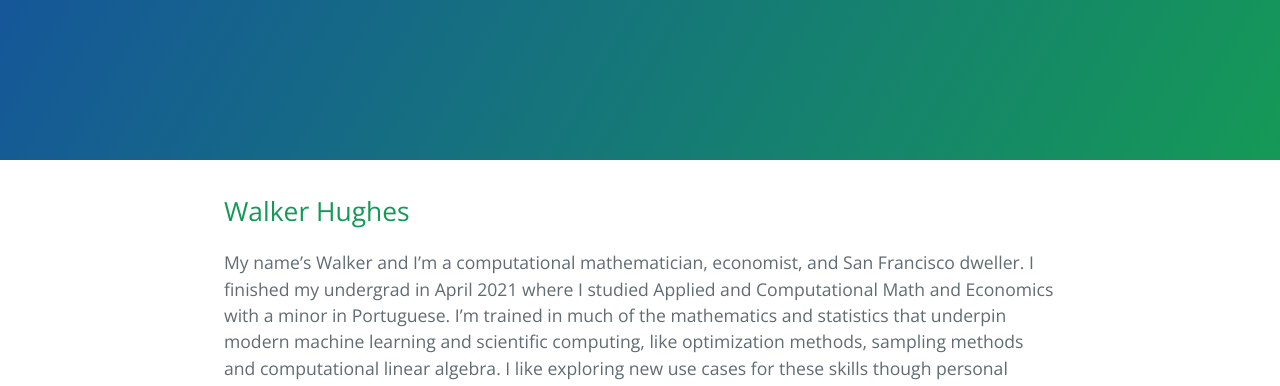
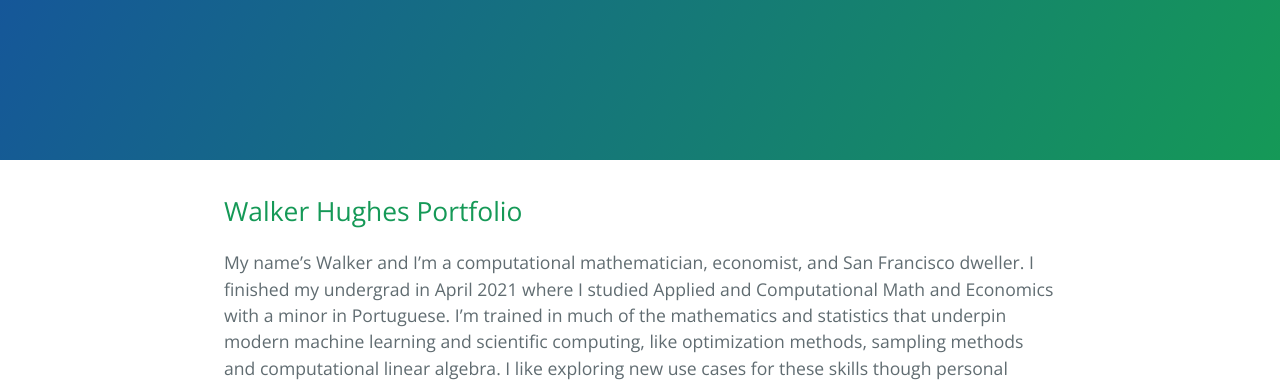
Before and after one commit to walkerhughes/portfolio, a Jekyll site: the page built from index.md, in a window 1280 px wide. Shown: the top 386 px of the page. Built offline with Jekyll 4.4.1, drawn with Linux system fonts in a browser that asks for light colours; our own code applies the rules of GitHub Pages for plain Markdown files.

Commit message:
Update index.md

```diff
--- a/index.md
+++ b/index.md
@@ -2,7 +2,7 @@
 layout: default
 ---
 
-## Walker Hughes
+## Walker Hughes Portfolio
 
 My name's Walker and I'm a computational mathematician, economist, and San Francisco dweller. I finished my undergrad in April 2021 where I studied Applied and Computational Math and Economics with a minor in Portuguese. I'm trained in much of the mathematics and statistics that underpin modern machine learning and scientific computing, like optimization methods, sampling methods and computational linear algebra. I like exploring new use cases for these skills though personal projects.
 
```
